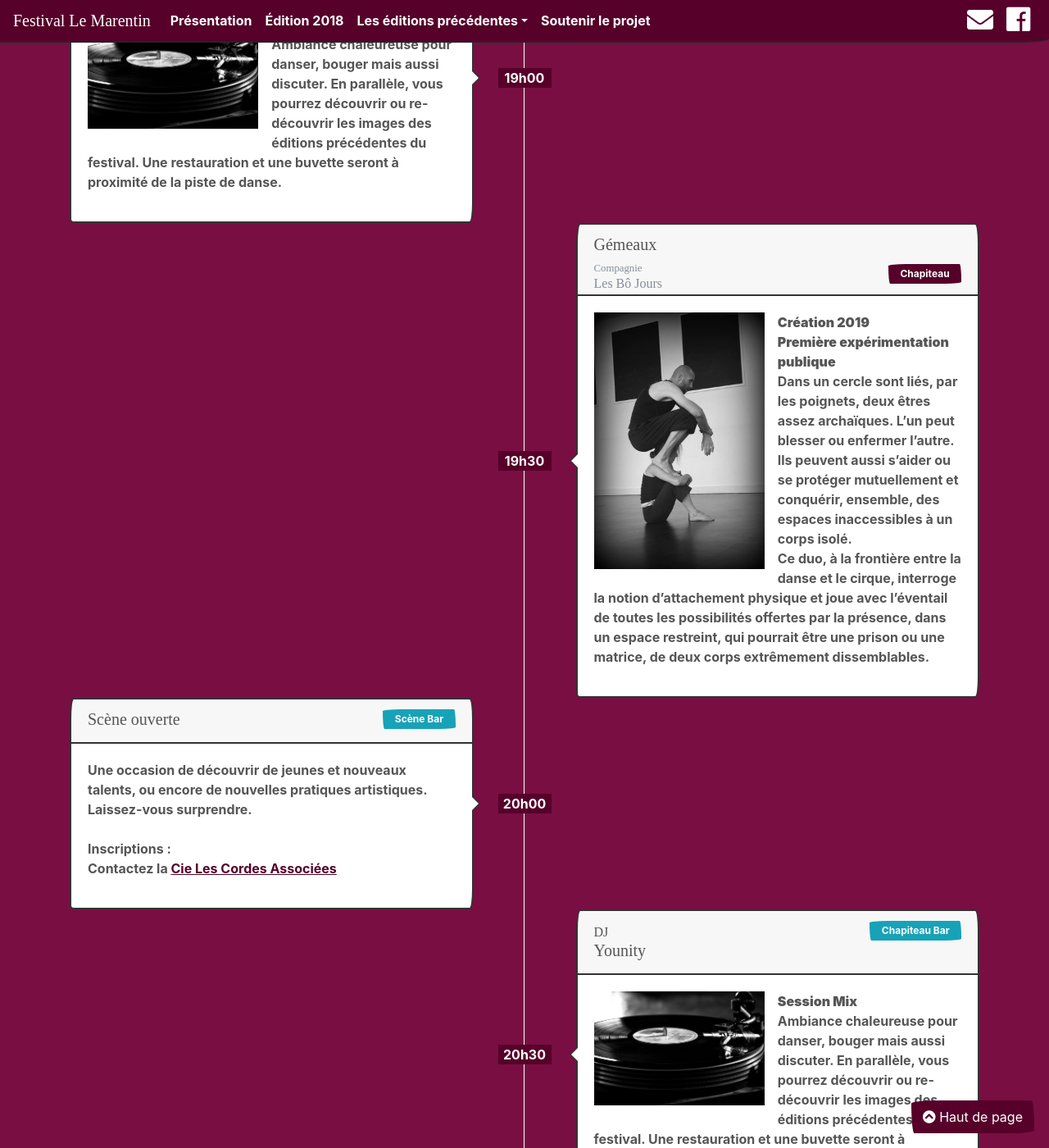
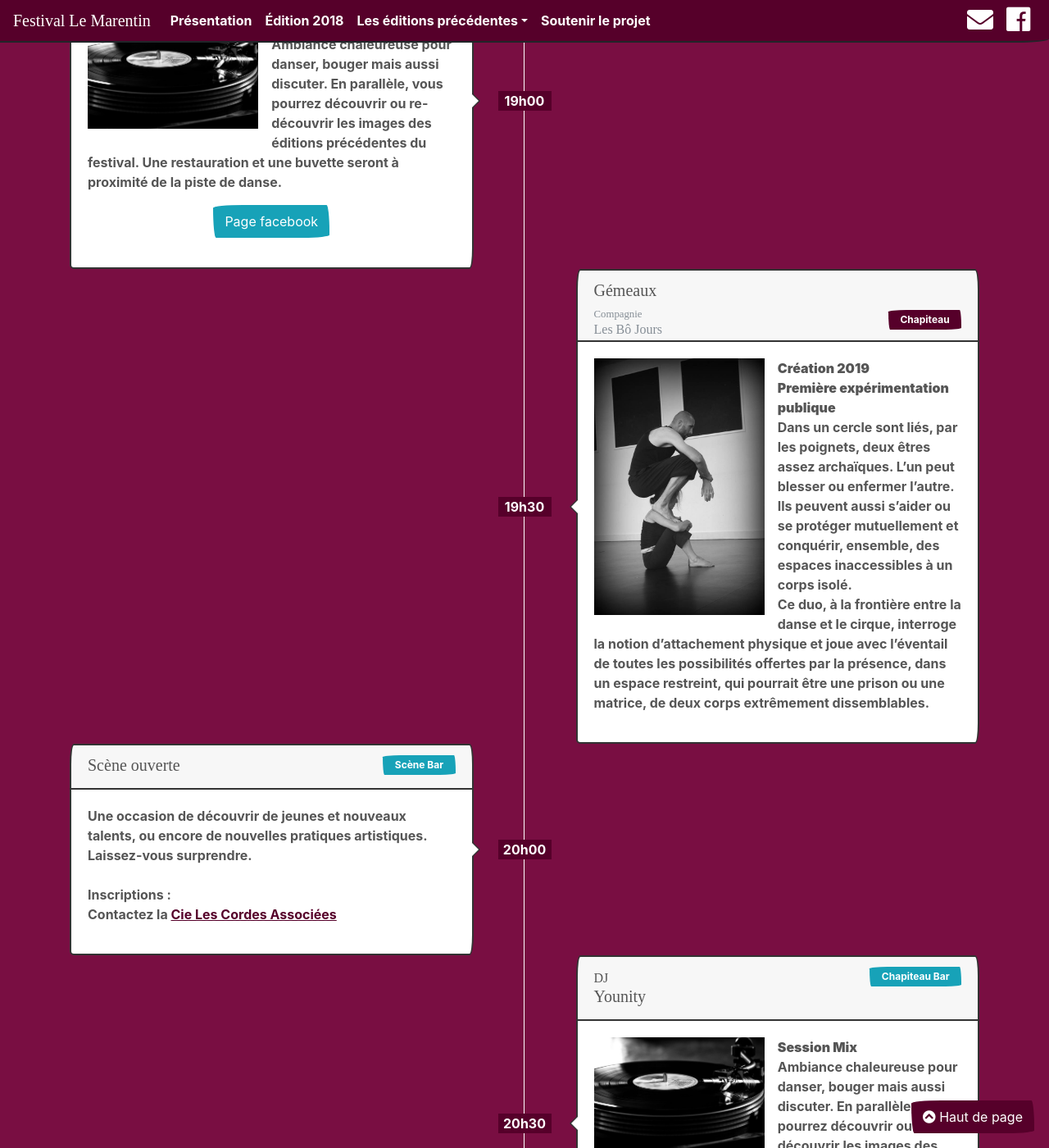
Before and after one commit to tibodut/marentin, a Jekyll site: the page built from edition-2018.html, in a window 1280 px wide and 1400 px high, scrolled down 8009 px. Shown: the whole window at 82% size. Built offline with Jekyll 4.4.1, drawn with Linux system fonts in a browser that asks for light colours; nearby versions of some CDN libraries; some web fonts are replaced.

Commit message:
add lien youn

```diff
--- a/edition-2018.html
+++ b/edition-2018.html
@@ -45,7 +45,7 @@ layout: default
     <div id="le-programme" class="bg-secondary padding-top padding-bottom text-white py-5">
         <div class="container">
             <h4>Le Programme</h4>
-<a class="btn btn-info" href="{{site.baseurl}}/img/Le-Programme.pdf" role="button"><span class="fa fa-archive"></span> Télécharger le programme </a><br />
+<a class="btn btn-info" href="{{site.baseurl}}/img/Le-Programme.pdf" target="_blank" role="button"><span class="fa fa-archive"></span> Télécharger le programme </a><br />
 
 
             <div class="text-center">
@@ -269,7 +269,9 @@ header_subtitle='<small>Compagnie</small><br /> Poum Tchak'
 	header_badge='Chapiteau Bar'
 	header_badge_class='info'
     img_url=img_url
-    body='<p><strong>Session Mix</strong><br /> Ambiance chaleureuse pour danser, bouger mais aussi discuter. En parallèle, vous pourrez découvrir ou re-découvrir les images des éditions précédentes du festival. Une restauration et une buvette seront à proximité de la piste de danse.</p>'
+    body='<p><strong>Session Mix</strong><br /> Ambiance chaleureuse pour danser, bouger mais aussi discuter. En parallèle, vous pourrez découvrir ou re-découvrir les images des éditions précédentes du festival. Une restauration et une buvette seront à proximité de la piste de danse.</p>
+<p class="text-center"><a class="btn btn-info" href="https://www.facebook.com/OriginalWickedSession/" role="button">Page facebook</a></p>'
+
 %}
 
             {% capture img_url %}{{site.baseurl}}/img/gemeaux.png{% endcapture %}
@@ -301,7 +303,8 @@ header_subtitle='<small>Compagnie</small><br /> Poum Tchak'
 	header_badge='Chapiteau Bar'
 	header_badge_class='info'
           img_url=img_url
-    body='<p><strong>Session Mix</strong><br /> Ambiance chaleureuse pour danser, bouger mais aussi discuter. En parallèle, vous pourrez découvrir ou re-découvrir les images des éditions précédentes du festival. Une restauration et une buvette seront à proximité de la piste de danse.</p>'
+    body='<p><strong>Session Mix</strong><br /> Ambiance chaleureuse pour danser, bouger mais aussi discuter. En parallèle, vous pourrez découvrir ou re-découvrir les images des éditions précédentes du festival. Une restauration et une buvette seront à proximité de la piste de danse.</p>
+ <p class="text-center"><a class="btn btn-info" href="https://www.facebook.com/OriginalWickedSession/" role="button">Page facebook</a></p>'
 %}
                  {% capture img_url %}{{site.baseurl}}/img/vedette1.jpg{% endcapture %}
 {% include programm_row.html
```
